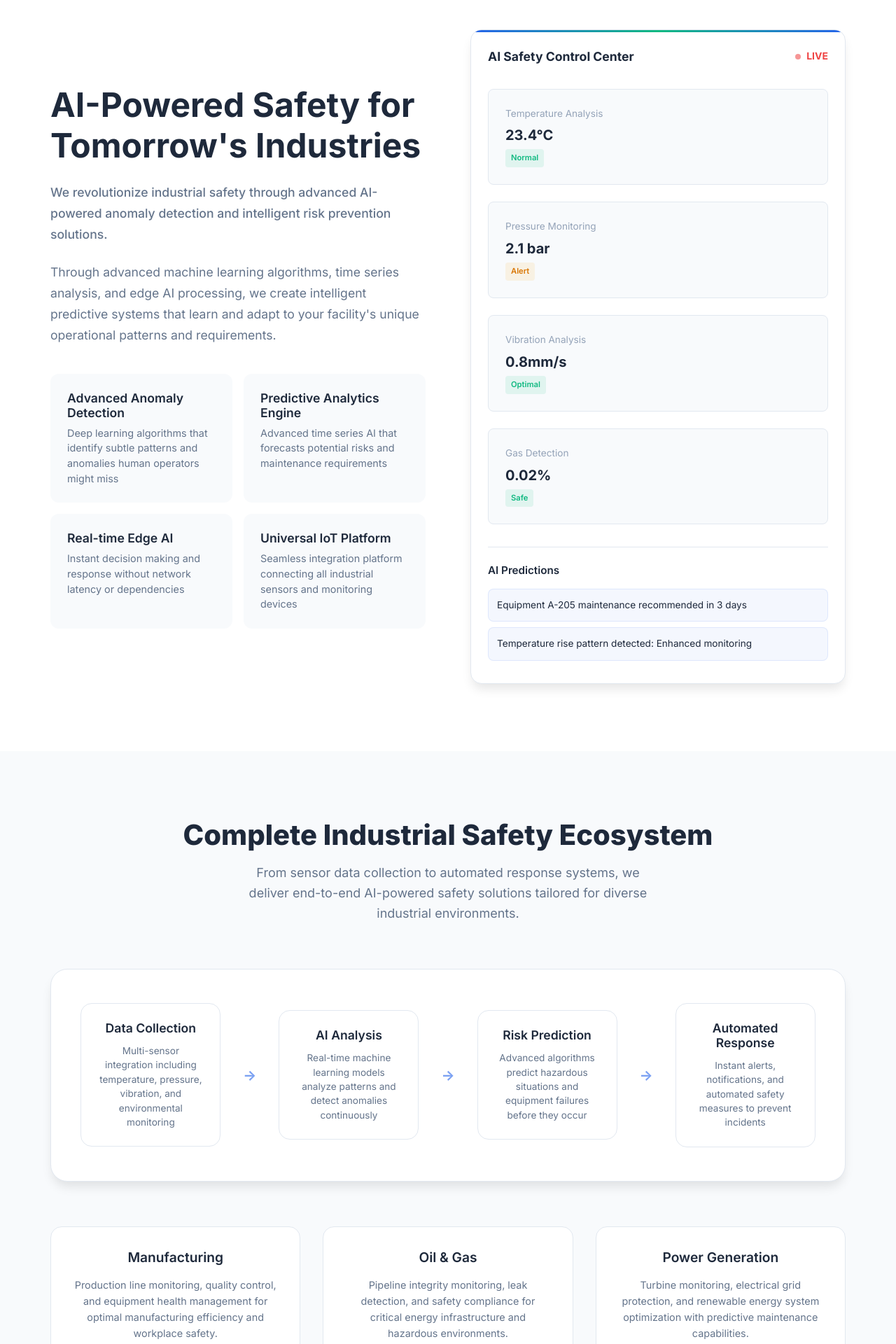
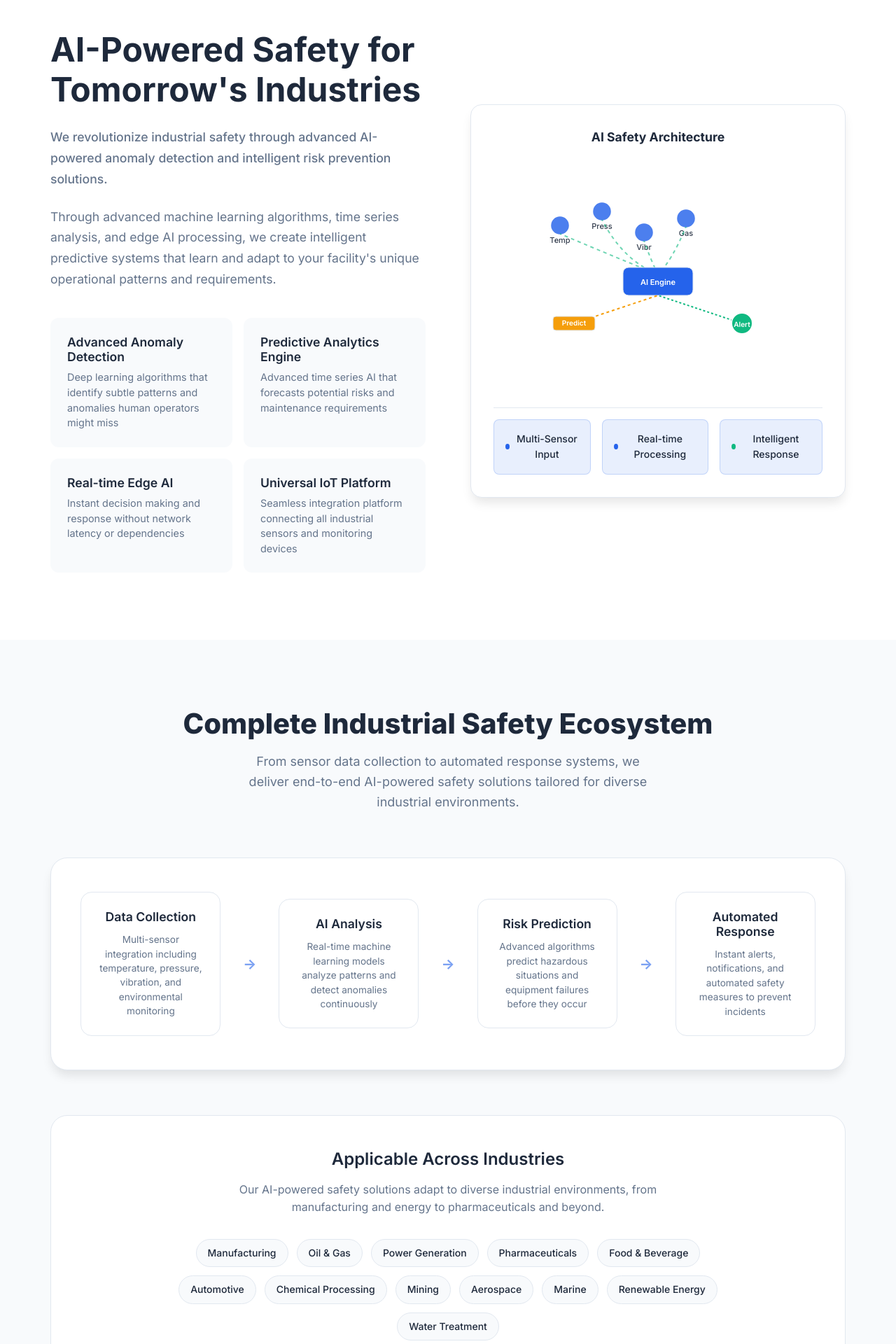
Before and after one commit to superhyuk/home2, a Flask app: page /about in a window 1280 px wide. Shown: the part 320-2240 px from the top of the page at 70% size. Run offline with Flask 3, Linux system fonts and the light colour scheme.

Commit message:
804fix about 수정 ver2

```diff
--- a/templates/about.html
+++ b/templates/about.html
@@ -64,58 +64,67 @@
             </div>
 
             <div class="ai-demo">
-                <div class="live-dashboard">
-                    <div class="dashboard-header">
-                        <div class="demo-title">
-                            <span>AI Safety Control Center</span>
-                        </div>
-                        <div class="live-indicator">
-                            <div class="pulse-dot"></div>
-                            <span>LIVE</span>
-                        </div>
+                <div class="ai-architecture">
+                    <div class="architecture-title">
+                        <span>AI Safety Architecture</span>
                     </div>
 
-                    <div class="metrics-grid">
-                        <div class="metric-card">
-                            <div class="metric-info">
-                                <span class="metric-label">Temperature Analysis</span>
-                                <span class="metric-value">23.4°C</span>
-                                <span class="metric-status safe">Normal</span>
-                            </div>
-                        </div>
+                    <div class="architecture-diagram">
+                        <svg viewBox="0 0 400 300" class="diagram-svg">
+                            <!-- Sensor Layer -->
+                            <g class="sensor-layer">
+                                <circle cx="60" cy="80" r="12" class="sensor-node" />
+                                <circle cx="120" cy="60" r="12" class="sensor-node" />
+                                <circle cx="180" cy="90" r="12" class="sensor-node" />
+                                <circle cx="240" cy="70" r="12" class="sensor-node" />
+                                <text x="60" y="105" text-anchor="middle" class="node-label">Temp</text>
+                                <text x="120" y="85" text-anchor="middle" class="node-label">Press</text>
+                                <text x="180" y="115" text-anchor="middle" class="node-label">Vibr</text>
+                                <text x="240" y="95" text-anchor="middle" class="node-label">Gas</text>
+                            </g>
 
-                        <div class="metric-card">
-                            <div class="metric-info">
-                                <span class="metric-label">Pressure Monitoring</span>
-                                <span class="metric-value">2.1 bar</span>
-                                <span class="metric-status warning">Alert</span>
-                            </div>
-                        </div>
+                            <!-- Data Flow -->
+                            <g class="data-flow">
+                                <path d="M60 92 Q 150 130 200 150" stroke="#2563eb" stroke-width="2" fill="none" class="flow-line" />
+                                <path d="M120 72 Q 150 130 200 150" stroke="#2563eb" stroke-width="2" fill="none" class="flow-line" />
+                                <path d="M180 102 Q 190 130 200 150" stroke="#2563eb" stroke-width="2" fill="none" class="flow-line" />
+                                <path d="M240 82 Q 220 130 200 150" stroke="#2563eb" stroke-width="2" fill="none" class="flow-line" />
+                            </g>
 
-                        <div class="metric-card">
-                            <div class="metric-info">
-                                <span class="metric-label">Vibration Analysis</span>
-                                <span class="metric-value">0.8mm/s</span>
-                                <span class="metric-status safe">Optimal</span>
-                            </div>
-                        </div>
+                            <!-- AI Processing Center -->
+                            <g class="ai-center">
+                                <rect x="150" y="140" width="100" height="40" rx="8" class="ai-processor" />
+                                <text x="200" y="165" text-anchor="middle" class="processor-label">AI Engine</text>
+                            </g>
 
-                        <div class="metric-card">
-                            <div class="metric-info">
-                                <span class="metric-label">Gas Detection</span>
-                                <span class="metric-value">0.02%</span>
-                                <span class="metric-status safe">Safe</span>
-                            </div>
-                        </div>
+                            <!-- Output Flow -->
+                            <g class="output-flow">
+                                <path d="M200 180 L 320 220" stroke="#10b981" stroke-width="2" fill="none" class="output-line" />
+                                <circle cx="320" cy="220" r="15" class="output-node" />
+                                <text x="320" y="225" text-anchor="middle" class="output-label">Alert</text>
+                            </g>
+
+                            <!-- Prediction Flow -->
+                            <g class="prediction-flow">
+                                <path d="M200 180 L 80 220" stroke="#f59e0b" stroke-width="2" fill="none" class="prediction-line" />
+                                <rect x="50" y="210" width="60" height="20" rx="4" class="prediction-node" />
+                                <text x="80" y="223" text-anchor="middle" class="prediction-label">Predict</text>
+                            </g>
+                        </svg>
                     </div>
 
-                    <div class="ai-predictions">
-                        <h4>AI Predictions</h4>
-                        <div class="prediction-item">
-                            <span>Equipment A-205 maintenance recommended in 3 days</span>
+                    <div class="architecture-features">
+                        <div class="feature-item">
+                            <div class="feature-dot sensor"></div>
+                            <span>Multi-Sensor Input</span>
                         </div>
-                        <div class="prediction-item">
-                            <span>Temperature rise pattern detected: Enhanced monitoring</span>
+                        <div class="feature-item">
+                            <div class="feature-dot ai"></div>
+                            <span>Real-time Processing</span>
+                        </div>
+                        <div class="feature-item">
+                            <div class="feature-dot output"></div>
+                            <span>Intelligent Response</span>
                         </div>
                     </div>
                 </div>
@@ -159,47 +168,25 @@
         </div>
 
         <!-- Industry Applications -->
-        <div class="industries-grid">
-            <div class="industry-card">
-                <div class="industry-content">
-                    <h3>Manufacturing</h3>
-                    <p class="industry-desc">Production line monitoring, quality control, and equipment health management for optimal manufacturing efficiency and workplace safety.</p>
-                </div>
-            </div>
-
-            <div class="industry-card">
-                <div class="industry-content">
-                    <h3>Oil & Gas</h3>
-                    <p class="industry-desc">Pipeline integrity monitoring, leak detection, and safety compliance for critical energy infrastructure and hazardous environments.</p>
-                </div>
-            </div>
-
-            <div class="industry-card">
-                <div class="industry-content">
-                    <h3>Power Generation</h3>
-                    <p class="industry-desc">Turbine monitoring, electrical grid protection, and renewable energy system optimization with predictive maintenance capabilities.</p>
-                </div>
-            </div>
-
-            <div class="industry-card">
-                <div class="industry-content">
-                    <h3>Pharmaceuticals</h3>
-                    <p class="industry-desc">Clean room monitoring, temperature control, and regulatory compliance tracking for pharmaceutical production environments.</p>
-                </div>
-            </div>
-
-            <div class="industry-card">
-                <div class="industry-content">
-                    <h3>Food & Beverage</h3>
-                    <p class="industry-desc">Food safety monitoring, cold chain management, and hygiene compliance systems for quality assurance and regulatory adherence.</p>
-                </div>
-            </div>
-
-            <div class="industry-card">
-                <div class="industry-content">
-                    <h3>Automotive</h3>
-                    <p class="industry-desc">Assembly line monitoring, paint booth environmental control, and quality assurance systems for automotive manufacturing processes.</p>
-                </div>
+        <div class="industries-section">
+            <h3>Applicable Across Industries</h3>
+            <p class="industries-desc">
+                Our AI-powered safety solutions adapt to diverse industrial environments,
+                from manufacturing and energy to pharmaceuticals and beyond.
+            </p>
+            <div class="industries-tags">
+                <span class="industry-tag">Manufacturing</span>
+                <span class="industry-tag">Oil & Gas</span>
+                <span class="industry-tag">Power Generation</span>
+                <span class="industry-tag">Pharmaceuticals</span>
+                <span class="industry-tag">Food & Beverage</span>
+                <span class="industry-tag">Automotive</span>
+                <span class="industry-tag">Chemical Processing</span>
+                <span class="industry-tag">Mining</span>
+                <span class="industry-tag">Aerospace</span>
+                <span class="industry-tag">Marine</span>
+                <span class="industry-tag">Renewable Energy</span>
+                <span class="industry-tag">Water Treatment</span>
             </div>
         </div>
     </div>
@@ -298,166 +285,126 @@
     line-height: 1.5;
 }
 
-.live-dashboard {
+.ai-architecture {
     background: var(--bg-white);
     border: 1px solid var(--border-color);
     border-radius: 1rem;
-    padding: 1.5rem;
+    padding: 2rem;
     box-shadow: var(--shadow-lg);
     position: relative;
-    overflow: hidden;
 }
 
-.live-dashboard::before {
-    content: '';
-    position: absolute;
-    top: 0;
-    left: 0;
-    right: 0;
-    height: 3px;
-    background: linear-gradient(90deg, var(--primary-color), var(--accent-color), var(--primary-color));
-}
-
-.dashboard-header {
-    display: flex;
-    justify-content: space-between;
-    align-items: center;
+.architecture-title {
+    text-align: center;
+    font-weight: 700;
+    color: var(--text-dark);
+    font-size: 1.1rem;
     margin-bottom: 2rem;
 }
 
-.demo-title {
+.architecture-diagram {
+    margin-bottom: 2rem;
+}
+
+.diagram-svg {
+    width: 100%;
+    height: auto;
+    max-height: 300px;
+}
+
+.sensor-node {
+    fill: var(--primary-color);
+    stroke: var(--bg-white);
+    stroke-width: 2;
+    animation: sensorPulse 2s infinite;
+}
+
+.ai-processor {
+    fill: var(--primary-color);
+    stroke: var(--border-color);
+    stroke-width: 1;
+}
+
+.output-node {
+    fill: var(--accent-color);
+    stroke: var(--bg-white);
+    stroke-width: 2;
+}
+
+.prediction-node {
+    fill: #f59e0b;
+    stroke: var(--border-color);
+    stroke-width: 1;
+}
+
+.flow-line {
+    stroke-dasharray: 5,5;
+    animation: flowAnimation 2s linear infinite;
+}
+
+.output-line {
+    stroke-dasharray: 3,3;
+    animation: flowAnimation 1.5s linear infinite;
+}
+
+.prediction-line {
+    stroke-dasharray: 4,4;
+    animation: flowAnimation 2.5s linear infinite;
+}
+
+.node-label, .processor-label, .output-label, .prediction-label {
+    font-size: 11px;
+    fill: var(--text-dark);
+    font-weight: 500;
+}
+
+.processor-label {
+    fill: white;
+    font-weight: 600;
+}
+
+.output-label, .prediction-label {
+    font-size: 10px;
+    fill: white;
+    font-weight: 600;
+}
+
+@keyframes sensorPulse {
+    0%, 100% { r: 12; opacity: 1; }
+    50% { r: 14; opacity: 0.8; }
+}
+
+@keyframes flowAnimation {
+    0% { stroke-dashoffset: 0; }
+    100% { stroke-dashoffset: 10; }
+}
+
+.architecture-features {
+    display: flex;
+    justify-content: space-around;
+    gap: 1rem;
+    padding-top: 1rem;
+    border-top: 1px solid var(--border-color);
+}
+
+.feature-item {
     display: flex;
     align-items: center;
     gap: 0.5rem;
-    font-weight: 700;
+    font-size: 0.875rem;
     color: var(--text-dark);
-    font-size: 1.1rem;
+    font-weight: 500;
 }
 
-.live-indicator {
-    display: flex;
-    align-items: center;
-    gap: 0.5rem;
-    color: #ef4444;
-    font-weight: 700;
-    font-size: 0.875rem;
-}
-
-.pulse-dot {
+.feature-dot {
     width: 8px;
     height: 8px;
     border-radius: 50%;
-    background: #ef4444;
-    animation: pulse 2s infinite;
 }
 
-@keyframes pulse {
-    0%, 100% { opacity: 1; }
-    50% { opacity: 0.5; }
-}
-
-.metrics-grid {
-    display: flex;
-    flex-direction: column;
-    gap: 1.5rem;
-    margin-bottom: 2rem;
-}
-
-.metric-card {
-    display: flex;
-    align-items: center;
-    gap: 1rem;
-    padding: 1.5rem;
-    background: var(--bg-light);
-    border: 1px solid var(--border-color);
-    border-radius: 0.5rem;
-    transition: all 0.3s ease;
-}
-
-.metric-card:hover {
-    transform: translateX(5px);
-}
-
-.metric-icon {
-    width: 50px;
-    height: 50px;
-    border-radius: 0.75rem;
-    display: flex;
-    align-items: center;
-    justify-content: center;
-    color: white;
-    font-size: 1.25rem;
-}
-
-.metric-icon.temperature { background: linear-gradient(135deg, #f59e0b, #d97706); }
-.metric-icon.pressure { background: linear-gradient(135deg, #ef4444, #dc2626); }
-.metric-icon.vibration { background: linear-gradient(135deg, #8b5cf6, #7c3aed); }
-.metric-icon.gas { background: linear-gradient(135deg, #10b981, #059669); }
-
-.metric-info {
-    display: flex;
-    flex-direction: column;
-    gap: 0.25rem;
-}
-
-.metric-label {
-    font-size: 0.85rem;
-    color: var(--text-muted);
-}
-
-.metric-value {
-    font-size: 1.25rem;
-    font-weight: 700;
-    color: var(--text-dark);
-}
-
-.metric-status {
-    font-size: 0.7rem;
-    font-weight: 600;
-    padding: 0.25rem 0.5rem;
-    border-radius: 0.25rem;
-    width: fit-content;
-}
-
-.metric-status.safe {
-    background: rgba(16, 185, 129, 0.1);
-    color: var(--accent-color);
-}
-
-.metric-status.warning {
-    background: rgba(245, 158, 11, 0.1);
-    color: #d97706;
-}
-
-.ai-predictions {
-    border-top: 1px solid var(--border-color);
-    padding-top: 1.5rem;
-}
-
-.ai-predictions h4 {
-    font-size: 0.95rem;
-    font-weight: 600;
-    margin-bottom: 1rem;
-    color: var(--text-dark);
-}
-
-.prediction-item {
-    display: flex;
-    align-items: center;
-    gap: 1rem;
-    padding: 0.75rem;
-    margin-bottom: 0.5rem;
-    background: rgba(37, 99, 235, 0.05);
-    border: 1px solid rgba(37, 99, 235, 0.1);
-    border-radius: 0.5rem;
-    font-size: 0.85rem;
-    color: var(--text-dark);
-    transition: all 0.3s ease;
-}
-
-.prediction-item i {
-    color: var(--primary-color);
-}
+.feature-dot.sensor { background: var(--primary-color); }
+.feature-dot.ai { background: var(--primary-color); }
+.feature-dot.output { background: var(--accent-color); }
 
 .safety-ecosystem {
     padding: 6rem 0;
@@ -531,85 +478,66 @@
     opacity: 0.6;
 }
 
-.industries-grid {
-    display: grid;
-    grid-template-columns: repeat(auto-fit, minmax(300px, 1fr));
-    gap: 2rem;
-    margin-top: 3rem;
+.industries-section {
+    text-align: center;
+    margin-top: 4rem;
+    padding: 3rem 2rem;
+    background: var(--bg-white);
+    border: 1px solid var(--border-color);
+    border-radius: 1.5rem;
 }
 
-.industry-card {
-    background: var(--bg-white);
-    border: 1px solid var(--border-color);
-    border-radius: 1rem;
-    padding: 2rem;
-    display: flex;
-    align-items: flex-start;
-    gap: 1.5rem;
-    transition: all 0.3s ease;
-}
-
-.industry-card:hover {
-    transform: translateY(-5px);
-    border-color: var(--primary-color);
-    box-shadow: var(--shadow-xl);
-}
-
-.industry-icon {
-    width: 60px;
-    height: 60px;
-    background: var(--gradient-primary);
-    border-radius: 1rem;
-    display: flex;
-    align-items: center;
-    justify-content: center;
-    color: white;
+.industries-section h3 {
     font-size: 1.5rem;
-    flex-shrink: 0;
-}
-
-.industry-content h3 {
-    font-size: 1.2rem;
     font-weight: 600;
     margin-bottom: 1rem;
     color: var(--text-dark);
 }
 
-.industry-desc {
+.industries-desc {
+    font-size: 1rem;
     color: var(--text-light);
-    font-size: 0.95rem;
-    line-height: 1.6;
-    margin: 0;
+    margin-bottom: 2rem;
+    max-width: 600px;
+    margin-left: auto;
+    margin-right: auto;
 }
 
-.industry-impact {
+.industries-tags {
     display: flex;
-    align-items: center;
-    gap: 0.5rem;
+    flex-wrap: wrap;
+    justify-content: center;
+    gap: 0.75rem;
+    max-width: 800px;
+    margin: 0 auto;
 }
 
-.impact-label {
+.industry-tag {
+    background: var(--bg-light);
+    color: var(--text-dark);
+    padding: 0.5rem 1rem;
+    border-radius: 2rem;
     font-size: 0.875rem;
-    color: var(--text-muted);
+    font-weight: 500;
+    border: 1px solid var(--border-color);
+    transition: all 0.3s ease;
 }
 
-.impact-value {
-    font-size: 0.875rem;
-    font-weight: 600;
-    color: var(--accent-color);
-    background: rgba(16, 185, 129, 0.1);
-    padding: 0.25rem 0.5rem;
-    border-radius: 1rem;
+.industry-tag:hover {
+    background: var(--primary-color);
+    color: white;
+    border-color: var(--primary-color);
+    transform: translateY(-2px);
 }
 
 @media (max-width: 768px) {
     .ai-first-grid {
         grid-template-columns: 1fr;
-        gap: 2rem;
+        gap: 3rem;
     }
 
     .ai-content h2 {
-        font-size: 2rem;
+        font-size: 2.25rem;
     }
 
     .capability-row {
@@ -625,13 +553,14 @@
         transform: rotate(90deg);
     }
 
-    .industry-card {
-        flex-direction: column;
-        text-align: center;
+    .industries-tags {
+        gap: 0.5rem;
     }
 
-    .industries-grid {
-        grid-template-columns: 1fr;
+    .architecture-features {
+        flex-direction: column;
+        gap: 0.75rem;
+        align-items: center;
     }
 }
 
@@ -644,10 +573,6 @@
         font-size: 1.1rem;
     }
 
-    .metrics-grid {
-        gap: 1rem;
-    }
-
     .platform-flow {
         flex-direction: column;
         padding: 2rem 1rem;
@@ -656,6 +581,14 @@
     .flow-step {
         max-width: 100%;
     }
+
+    .industries-section {
+        padding: 2rem 1rem;
+    }
+
+    .diagram-svg {
+        max-height: 200px;
+    }
 }
 </style>
 {% endblock %}
```
